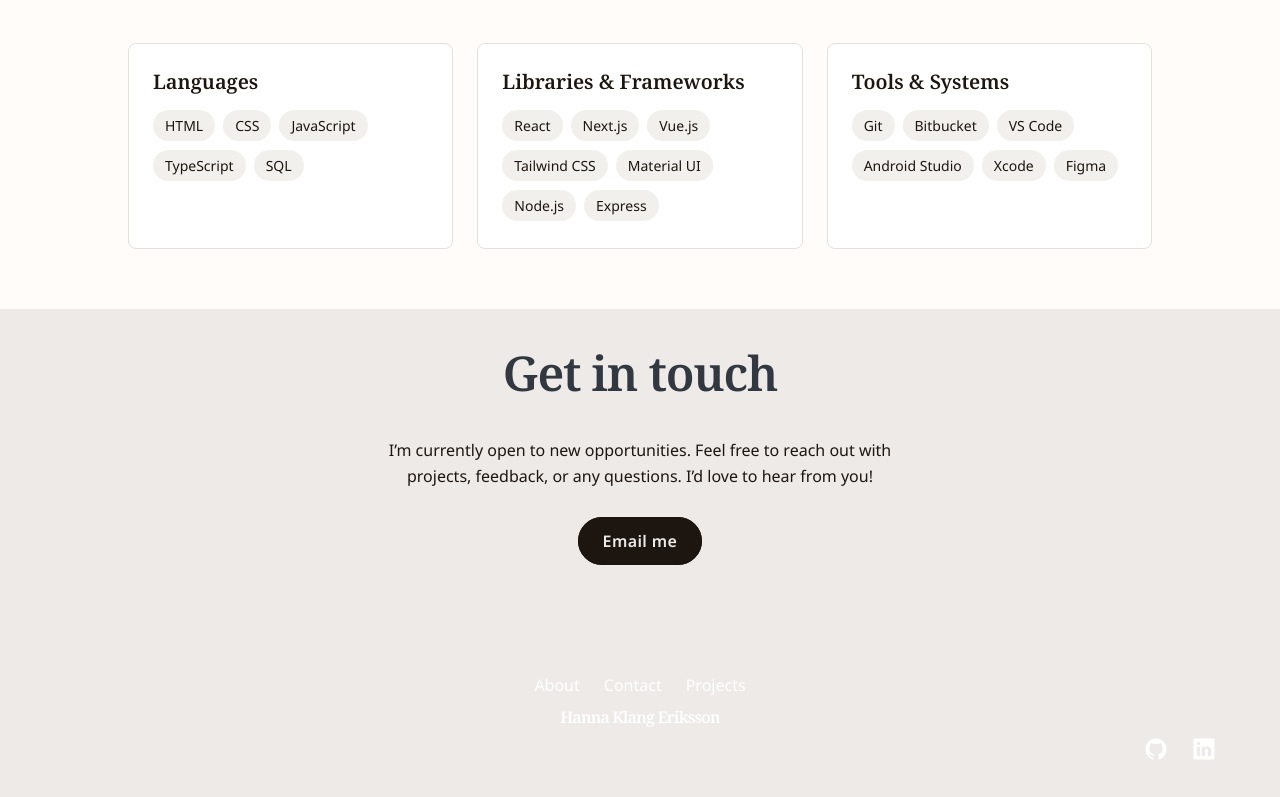
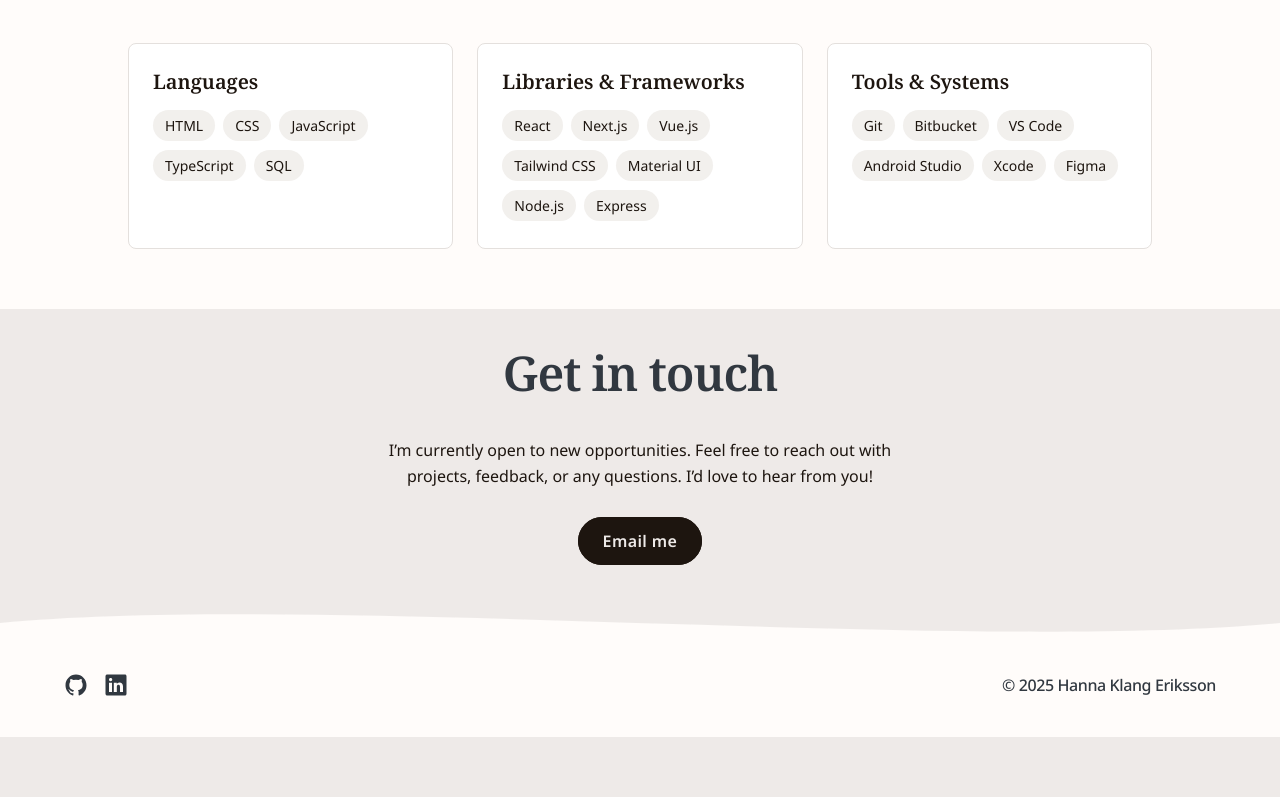
Before and after one commit to Hannahelenas/hanna-portfolio-next-v1, a Next.js app: page / in a window 1280 px wide. Shown: the part 1995-2792 px from the top of the page. After the commit the page ends 2732 px from the top, so only its background shows below. Built offline with nearby package versions, Linux system fonts and the light colour scheme.

Commit message:
Update footer links and styling with svg.

```diff
--- a/app/components/Footer.tsx
+++ b/app/components/Footer.tsx
@@ -1,51 +1,63 @@
 import { IoLogoGithub, IoLogoLinkedin } from "react-icons/io5";
+
+const linkedinUrl =
+  "https://www.linkedin.com/in/hanna-klang-eriksson-286831294/";
+const githubUrl = "https://github.com/Hannahelenas";
 
 export default function Footer() {
   return (
-    <section id="footer" className="bg-(--color-footer) py-10 px-5 sm:px-10">
-      <nav className="max-w-6xl mx-auto text-white">
-        <ul className="flex gap-6 justify-center">
-          <li>About</li>
-          <li>Contact</li>
-          <li>Projects</li>
-        </ul>
-      </nav>
-      <p
-        className="text-white font-serif-custom tracking-tighter
-      font-semibold text-center py-2"
+    <section
+      id="footer"
+      className="bg-(--color-bg-secondary) py-10 px-5 sm:px-10 relative"
     >
-        Hanna Klang Eriksson
-      </p>
+      <svg
+        aria-hidden="true"
+        className="absolute -top-10 left-0 w-full h-[60px]
+        text-(--color-bg-secondary)"
+        viewBox="0 0 1000 150"
+        preserveAspectRatio="none"
+        xmlns="http://www.w3.org/2000/svg"
+      >
+        <path
+          fill="currentColor"
+          d="M0,75 C250,0 750,150 1000,75 V150 H0 Z"
+        ></path>
+      </svg>
       <div
-        className="flex flex-row gap-6 justify-start sm:justify-end max-w-6xl
+        className="flex flex-row gap-6 items-start justify-between max-w-6xl
       mx-auto"
       >
+        <div className="flex gap-4">
           <a
             className="flex items-center gap-1 font-bold font-serif-custom
-                    hover:underline underline-offset-2 "
-          href="https://github.com/Hannahelenas"
+                    hover:underline underline-offset-2"
+            href={githubUrl}
             target="_blank"
             rel="noopener noreferrer"
             aria-label="Hannas Github (opens in a new tab)"
           >
             <IoLogoGithub
               aria-hidden="true"
-            className="text-2xl text-(--color-text-light) "
+              className="text-2xl text-(--color-text-secondary)"
             />
           </a>
           <a
             className="flex items-center gap-1 font-bold font-serif-custom
                     hover:underline underline-offset-2"
-          href="/"
+            href={linkedinUrl}
             target="_blank"
             rel="noopener noreferrer"
             aria-label="Hannas Linkedin (opens in a new tab)"
           >
             <IoLogoLinkedin
               aria-hidden="true"
-            className="text-2xl  text-(--color-text-light) "
+              className="text-2xl text-(--color-text-secondary)"
             />
           </a>
+        </div>
+        <p className="text-(--color-text-secondary) font-medium tracking-tight">
+          © {new Date().getFullYear()} Hanna Klang Eriksson
+        </p>
       </div>
     </section>
   );
```
Lines whose indentation alone changed are shown as unchanged.
